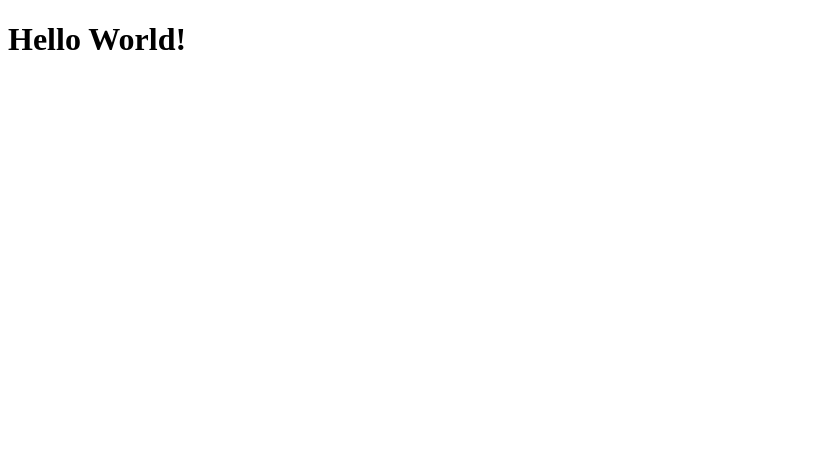
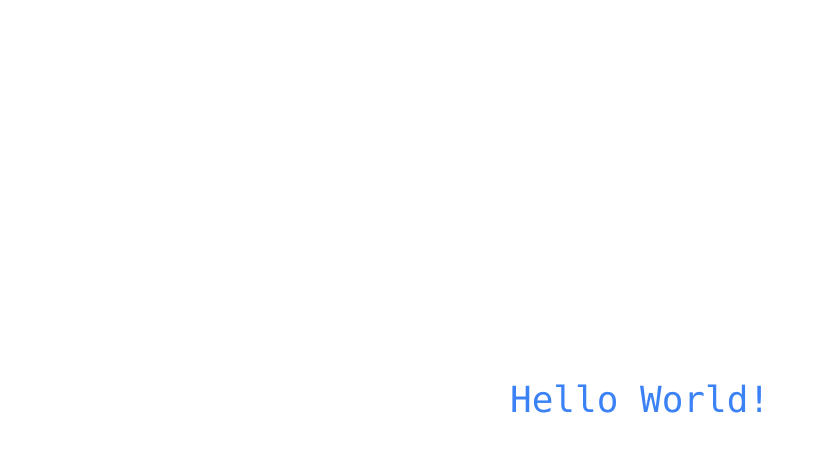
Before and after one commit to joaovictor09/note-mark, a React (Vite) app: page / in a window 1280 px wide. Shown: the top 452 px of the page, without its empty margins (0-816 px from the left). Built offline with nearby package versions, Linux system fonts and the light colour scheme.

Commit message:
feat: styling setup

```diff
--- /dev/null
+++ b/postcss.config.js
@@ -0,0 +1,6 @@
+module.exports = {
+  plugins: {
+    tailwindcss: {},
+    autoprefixer: {}
+  }
+}
--- a/src/renderer/src/App.tsx
+++ b/src/renderer/src/App.tsx
@@ -1,3 +1,9 @@
+import '@/assets/index.css'
+
 export function App() {
-  return <h1>Hello World!</h1>
+  return (
+    <div className="h-full items-center flex justify-center">
+      <span className="text-4xl text-blue-500">Hello World!</span>
+    </div>
+  )
 }
--- a/src/renderer/src/assets/index.css
+++ b/src/renderer/src/assets/index.css
@@ -0,0 +1,23 @@
+@tailwind base;
+@tailwind components;
+@tailwind utilities;
+
+@layer base {
+  #root {
+    @apply h-full;
+  }
+
+  html,
+  body {
+    @apply h-full;
+
+    @apply select-none;
+
+    @apply bg-transparent;
+
+    @apply font-mono antialiased text-white;
+
+    @apply overflow-hidden;
+  }
+
+}
--- /dev/null
+++ b/src/renderer/src/utils/index.ts
@@ -0,0 +1,6 @@
+import clsx, { ClassValue } from 'clsx'
+import { twMerge } from 'tailwind-merge'
+
+export const cn = (...args: ClassValue[]) => {
+  return twMerge(clsx(...args))
+}
--- /dev/null
+++ b/tailwind.config.js
@@ -0,0 +1,8 @@
+/** @type {import('tailwindcss').Config} */
+module.exports = {
+  content: ['./src/renderer/**/*.{js,ts,jsx,tsx}'],
+  theme: {
+    extend: {}
+  },
+  plugins: []
+}
```
Also changed, not shown: package.json (+7 -1 lines), 1 other file (tests, documents, lock files or other folders).
